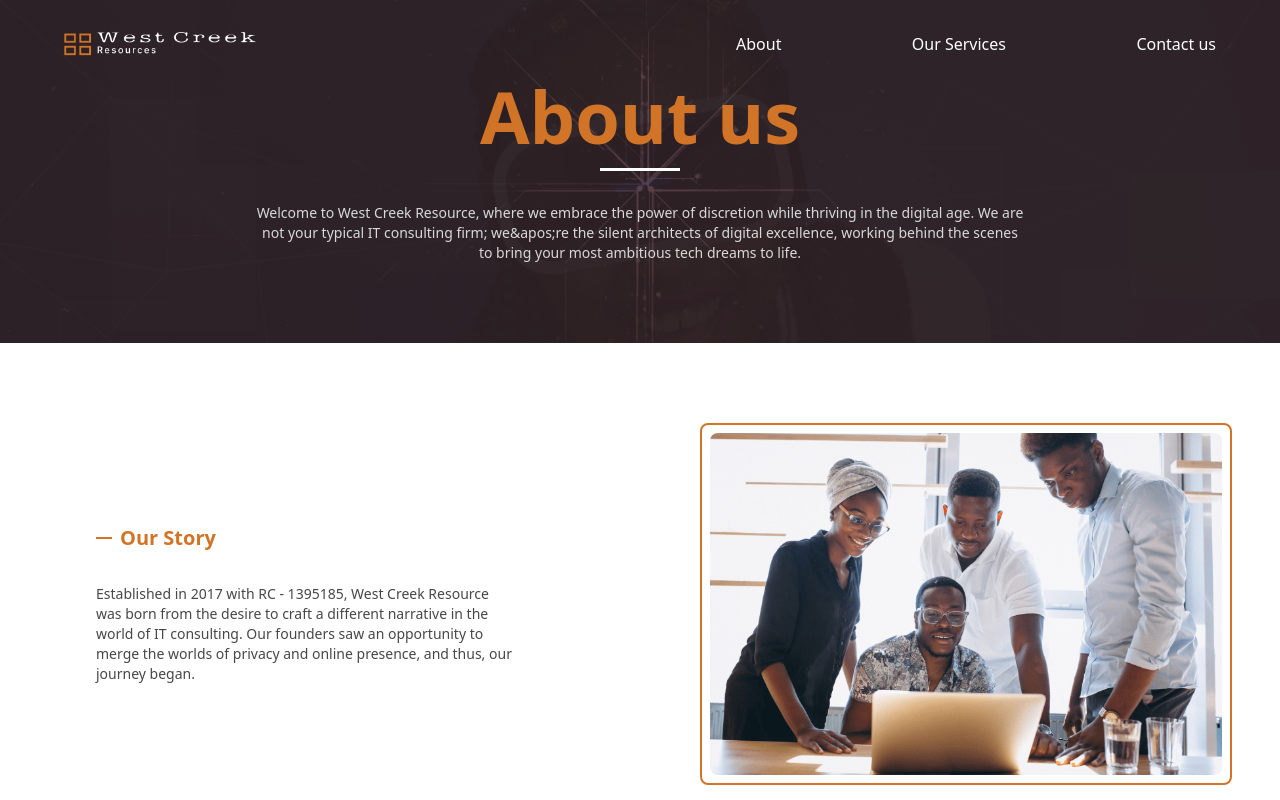
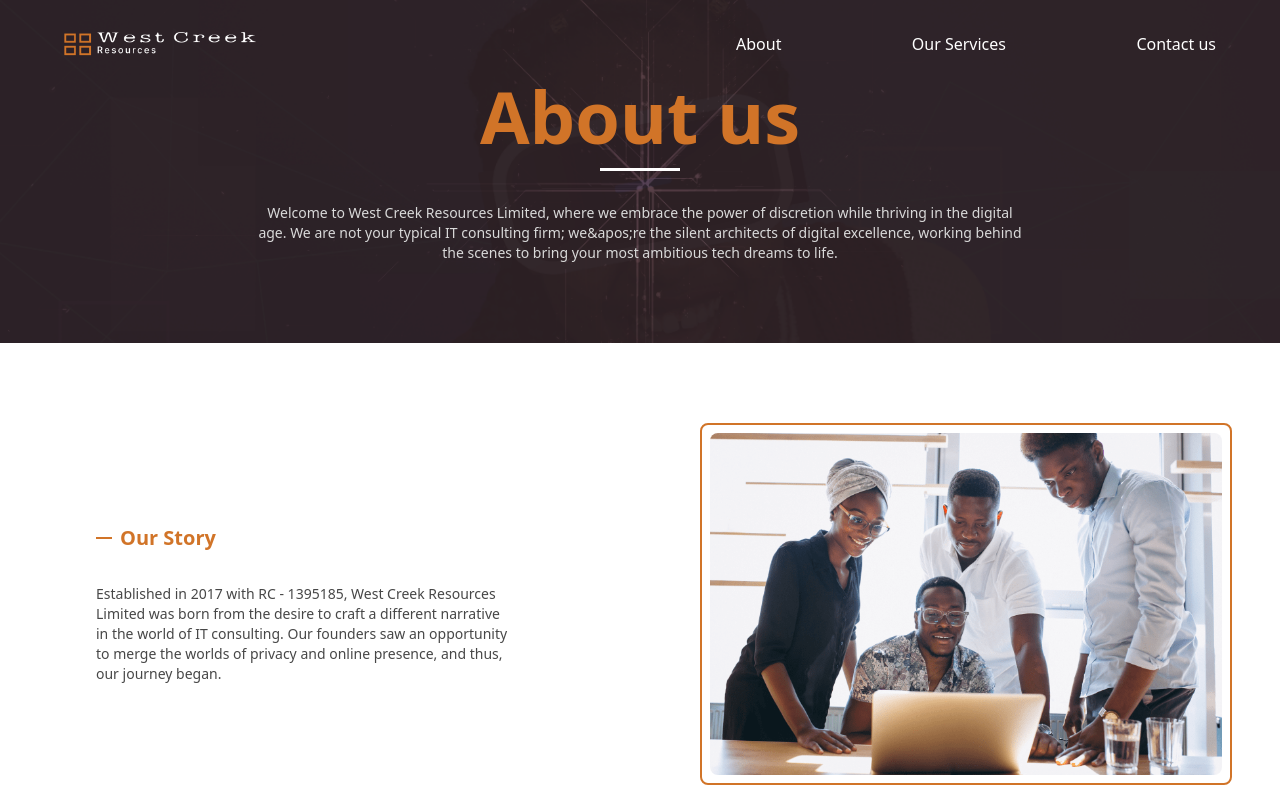
Before and after one commit to TalabiDele/west-creek, a React (Vite) app: page /about in a window 1280 px wide. Shown: the top 800 px of the page. Built offline with nearby package versions, Linux system fonts and the light colour scheme.

Commit message:
Updated brand name

```diff
--- a/src/components/AboutUs.jsx
+++ b/src/components/AboutUs.jsx
@@ -14,10 +14,10 @@ const AboutUs = () => {
 				>
 					<Headers text={'Our Story'} />
 					<p className=' text-text_secondary text-sm '>
-						Established in 2017 with RC - 1395185, West Creek Resource was born
-						from the desire to craft a different narrative in the world of IT
-						consulting. Our founders saw an opportunity to merge the worlds of
-						privacy and online presence, and thus, our journey began.
+						Established in 2017 with RC - 1395185, West Creek Resources Limited
+						was born from the desire to craft a different narrative in the world
+						of IT consulting. Our founders saw an opportunity to merge the
+						worlds of privacy and online presence, and thus, our journey began.
 					</p>
 
 					{/* <div className='absolute top-[2rem] left-0 opacity-30 flex items-center'>
--- a/src/pages/About.jsx
+++ b/src/pages/About.jsx
@@ -7,7 +7,7 @@ const About = () => {
 			<PageLanding
 				header={'About us'}
 				paragraph={
-					'Welcome to West Creek Resource, where we embrace the power of discretion while thriving in the digital age. We are not your typical IT consulting firm; we&apos;re the silent architects of digital excellence, working behind the scenes to bring your most ambitious tech dreams to life.'
+					'Welcome to West Creek Resources Limited, where we embrace the power of discretion while thriving in the digital age. We are not your typical IT consulting firm; we&apos;re the silent architects of digital excellence, working behind the scenes to bring your most ambitious tech dreams to life.'
 				}
 			/>
 			<AboutUs />
```
